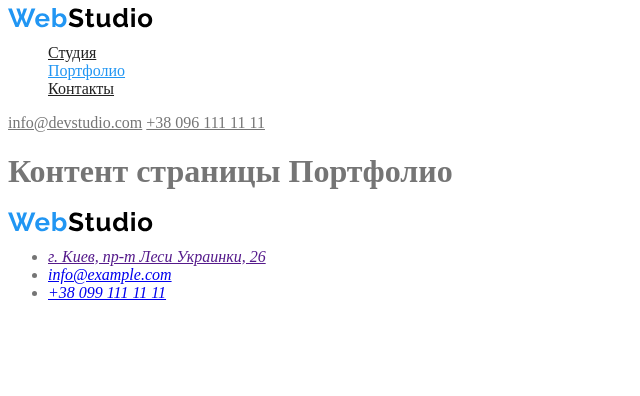
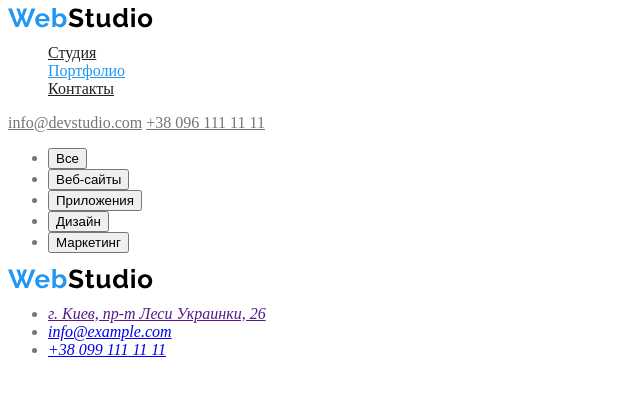
Before and after one commit to VladimirLitvinets/goit-homework, a plain HTML site: page portfolio.html in a window 1280 px wide. Shown: the whole page, without its empty margins (0-640 px from the left). Drawn offline with Linux system fonts and the light colour scheme.

Commit message:
портфолио

```diff
--- a/css/styles.css
+++ b/css/styles.css
@@ -15,6 +15,7 @@ body {
 
 .site-nav .link {
     color:#212121;
+
 }
 .site-nav .link:hover,
 .site-nav .link:focus{
--- a/portfolio.html
+++ b/portfolio.html
@@ -25,7 +25,17 @@
         <a href="tel:+380961111111" class="contact-site">+38 096 111 11 11</a>
       </div>
     </header>
-    <h1>Контент страницы Портфолио</h1>
+    <main>
+      <section>
+        <ul>
+          <li><button type="button">Все</button></li>
+          <li><button type="button">Веб-сайты</button></li>
+          <li><button type="button">Приложения</button></li>
+          <li><button type="button">Дизайн</button></li>
+          <li><button type="button">Маркетинг</button></li>
+        </ul>
+      </section>
+    </main>
     <footer>
       <a href="./index.html">
         <img src="images/logo.svg" alt="Логотип компании" />
```
